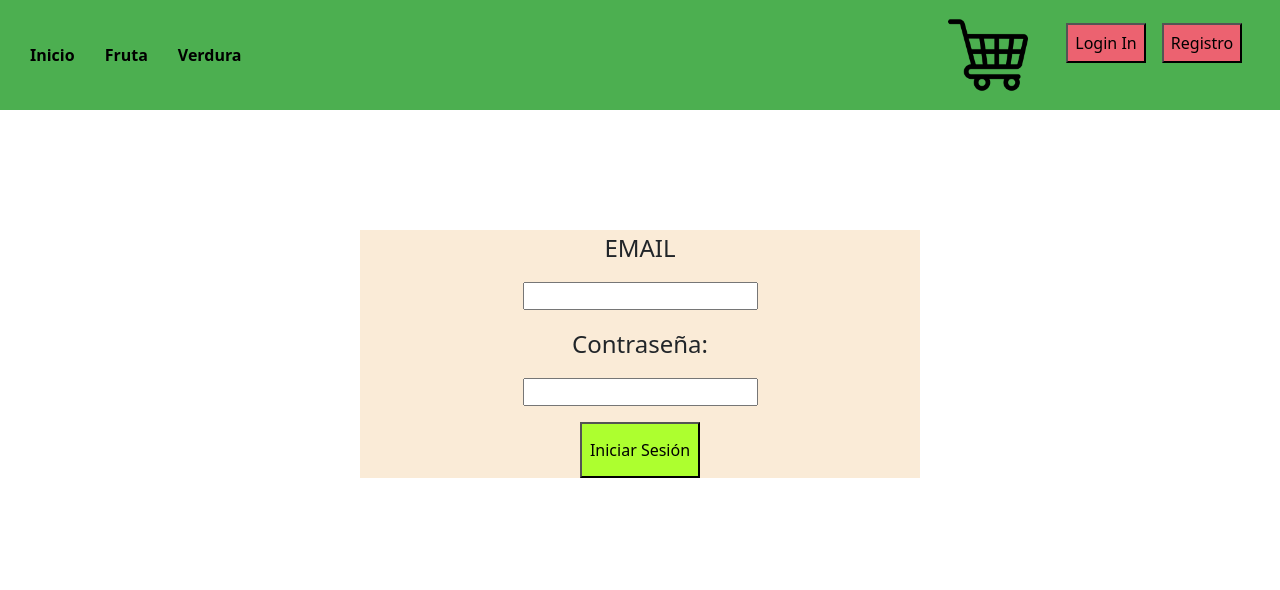
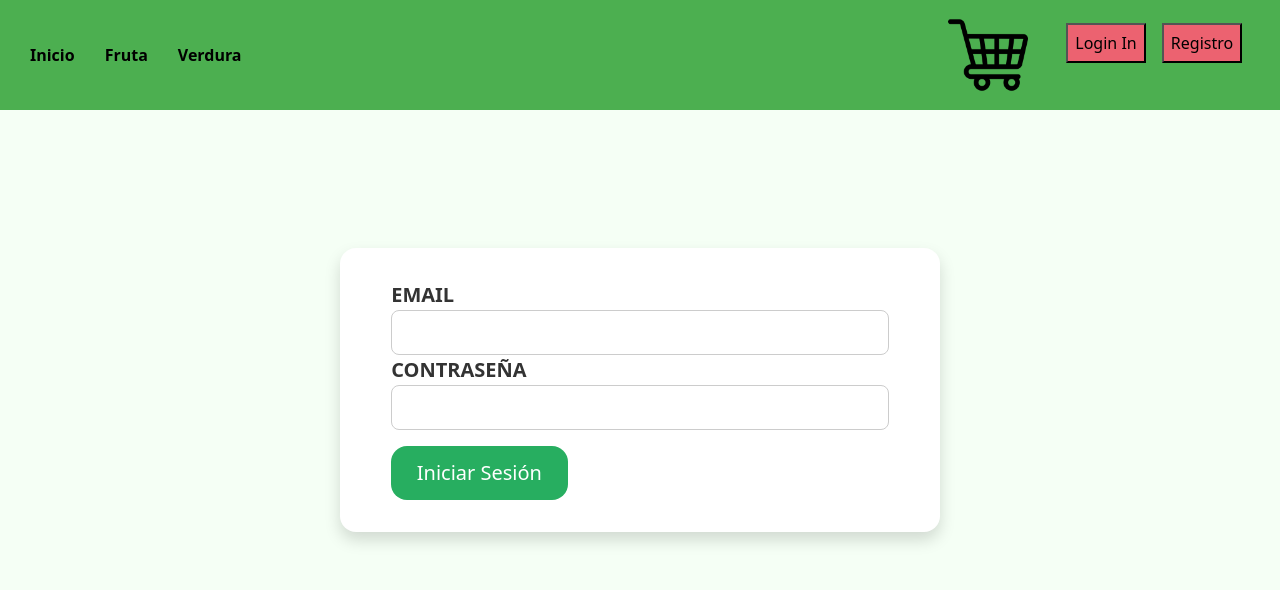
Before and after one commit to LaraGC31/fruteria, an Angular app: page /login in a window 1280 px wide. Shown: the top 590 px of the page. Built offline with nearby package versions, Linux system fonts and the light colour scheme.

Commit message:
cambios en el inicio

```diff
--- a/src/app/formulario-frutas-verduras/formulario-frutas-verduras.component.html
+++ b/src/app/formulario-frutas-verduras/formulario-frutas-verduras.component.html
@@ -1,7 +1,7 @@
 <div id="general">
 <form (ngSubmit)="onSubmit()"  enctype="multipart/form-data">
 <div class="input-container">
-<label for="nombre">Nombre:</label>
+<label for="nombre">NOMBRE</label>
     <input type="text" [(ngModel)]="nombre" name="nombre" id="nombre">
 
 </div>
@@ -14,10 +14,10 @@
     }
 </div>
 <div class="input-container">
-    <label for="categoria">Categorias</label>
+    <label for="categoria">CATEGORIAS</label>
     <select name="categorias" id="categoria" [(ngModel)]="idCategoria">
         @for(data of data; track data.id){
-            <option value="{{data.id}}">{{data.nombre}}</option>
+            <option value="{{data.id}}">{{data.nombre.toUpperCase()}}</option>
             }
     </select>
 
@@ -31,12 +31,13 @@
     }
 </div>
 <div class="input-container">
-    <label for="stock">¿Tienes stock?</label>
-    <select name="stock" id="stock" [(ngModel)]="stock">
-        <option value="0">No</option>
-        <option value="1">Si</option>
-    </select>
-
+    <label for="stock">¿TIENE STOCK?</label>
+    <label>
+      <input type="radio" [(ngModel)]="stock" name="riesgo" id="riesgo1" value="1">
+      SI
+      <input type="radio" [(ngModel)]="stock" name="riesgo" id="riesgo2" value="0">
+      NO
+    </label>
 </div>
 <div id="formErrors">
     @if(botonAniadir){
@@ -47,7 +48,7 @@
     }
 </div>
 <div class="input-container">
-    <label for="foto">Foto:</label>
+    <label for="foto">FOTO</label>
     <input type="file" [(ngModel)]="foto" (change)="onFileSelected($event)" id="foto" name="foto">
 
 </div>
@@ -60,7 +61,7 @@
     }
 </div>
 <div class="input-container">
-    <label for="descripcion">Descripcion:</label>
+    <label for="descripcion">DESCRIPCION</label>
     <textarea name="descripcion" [(ngModel)]="descripcion" id="descripcion"></textarea>
 
 </div>
@@ -73,7 +74,7 @@
     }
 </div>
 <div class="input-container">
-<label for="precio">Precio</label>
+<label for="precio">PRECIO</label>
     <input type="text" [(ngModel)]="precio" id="precio" name="precio">
 
 </div>
--- a/src/app/formulario-frutas-verduras/formulario-frutas-verduras.component.ts
+++ b/src/app/formulario-frutas-verduras/formulario-frutas-verduras.component.ts
@@ -13,7 +13,7 @@ import {CategoriaService} from '../services/categorias/categoria.service';
 })
 export class FormularioFrutasVerdurasComponent implements OnInit{
 nombre:string = '';
-stock:any = '';
+stock:any = '1';
 idCategoria:any = '';
 descripcion:string = '';
 precio:any = '';
--- a/src/app/inicio/inicio.component.css
+++ b/src/app/inicio/inicio.component.css
@@ -21,3 +21,14 @@ button{
     background-color: rgb(251, 54, 74);
     margin: 15vh;
 }
+
+
+
+
+h1{
+    text-align: center;
+
+}
+.slide{
+    margin-top: 10vh;
+}
--- a/src/app/inicio/inicio.component.html
+++ b/src/app/inicio/inicio.component.html
@@ -3,7 +3,43 @@
         <img src="../../assets/logo.jpg" alt="fruteria">
     </div>
     <div id="texto">
-        Bienvenido a nuestra Fruteria en ella encontraras todo tipo de productos, ya sean frutas o verdura , todos españoles y de buena calidad, al mejor precio y justo para entregar a la puerta de tu casa. Solo tiene que registrarse en los botones de aqui abajo para empezar a pedir.
+        Bienvenido a nuestra Frutería. Aquí encontrarás todo tipo de productos, ya sean frutas o verduras, todos de origen español y de excelente calidad, al mejor precio y con entrega a domicilio. Solo tienes que registrarte usando los botones de abajo para empezar a hacer tu pedido
     </div>
-
-</div>
+    <div id="carouselExample" class="carousel slide">
+        <h1>ESTA ES ALGUNA DE NUESTRA FRUTA</h1>
+        <div class="carousel-inner">
+          <div class="carousel-item active">
+            <img src="http://localhost/proyecto/back-end/assets/uploads/1743950945_6319961manzana.jpg" class="d-block mx-auto w-50" alt="foto">
+          </div>
+          <div class="carousel-item">
+            <img src="http://localhost/proyecto/back-end/assets/uploads/1743951171_5672669platanos.jpg"  class="d-block mx-auto w-25" alt="foto">
+          </div>
+          <div class="carousel-item">
+            <img src="http://localhost/proyecto/back-end/assets/uploads/1743951264_1729112peras.jpg"  class="d-block mx-auto w-25" alt="foto">
+          </div>
+          <div class="carousel-item">
+            <img src="http://localhost/proyecto/back-end/assets/uploads/1743951425_5645653pimientos.jpg"  class="d-block mx-auto w-25 " alt="foto">
+          </div>
+          <div class="carousel-item">
+            <img src="http://localhost/proyecto/back-end/assets/uploads/1743952076_8414262limones.jpg"  class="d-block mx-auto w-25  " alt="foto">
+          </div>
+          <div class="carousel-item">
+            <img src="http://localhost/proyecto/back-end/assets/uploads/1743951748_3671924col.jpg"  class="d-block mx-auto w-25 " alt="foto">
+          </div>
+          <div class="carousel-item">
+            <img src="http://localhost/proyecto/back-end/assets/uploads/1743951652_4488447naranja.jpg"  class="d-block mx-auto w-25 " alt="foto">
+          </div>
+          <div class="carousel-item">
+            <img src="http://localhost/proyecto/back-end/assets/uploads/1743951936_9623511berenjena.jpg"  class="d-block mx-auto w-25 " alt="foto">
+          </div>
+        </div>
+        <button class="carousel-control-prev" type="button" data-bs-target="#carouselExample" data-bs-slide="prev">
+          <span class="carousel-control-prev-icon" aria-hidden="true"></span>
+          <span class="visually-hidden">Previous</span>
+        </button>
+        <button class="carousel-control-next" type="button" data-bs-target="#carouselExample" data-bs-slide="next">
+          <span class="carousel-control-next-icon " aria-hidden="true"></span>
+          <span class="visually-hidden">Next</span>
+        </button>
+      </div>
+    </div>
--- a/src/app/inicio/inicio.component.ts
+++ b/src/app/inicio/inicio.component.ts
@@ -1,18 +1,23 @@
-import { Component } from '@angular/core';
+import { Component, OnInit } from '@angular/core';
 import { DataSignalService } from '../services/data-signal/data-signal.service';
 import { Router } from '@angular/router';
+import {ProductosService} from '../services/productos/productos.service';
+
 @Component({
   selector: 'app-inicio',
   imports: [],
   templateUrl: './inicio.component.html',
   styleUrl: './inicio.component.css'
 })
-export class InicioComponent  {
-
+export class InicioComponent implements OnInit  {
+data:any = '';
 
   constructor(private router: Router,
-    private dataService: DataSignalService
-  ){
+    private dataService: DataSignalService,
+    private productosService: ProductosService
+  ){}
+  ngOnInit(){
+    this.getProductos();
 
   }
   login(){
@@ -33,5 +38,11 @@ export class InicioComponent  {
   get usuarioRol():string {
     return this.dataService.getRol();
   }
+  getProductos(){
+    this.productosService.getProductos().subscribe((data)=>{
+      this.data = data
+    })
+  }
+
 
 }
--- a/src/app/login/login.component.css
+++ b/src/app/login/login.component.css
@@ -1,26 +1,71 @@
 #general{
-display: flex;
-align-items: center;
-justify-content: center;
-flex-direction: column;
-width: 100%;
-margin-top:15vh ;
-}
-form{
-    background-color: antiquewhite;
-    width: 70vh;
     display: flex;
     align-items: center;
     justify-content: center;
-    flex-direction: column;
+    height: 70vh;
+    width: 100%;
+    background-color: #f5fff5;
 }
-label{
-    font-size: 3vh;
-    text-align: center;
+form {
+  background-color: #ffffff;
+  padding: 4vh 4vw;
+  border-radius: 2vh;
+  box-shadow: 0 8px 16px rgba(0, 0, 0, 0.15);
+  width: 100%;
+  max-width: 600px;
+  transition: transform 0.3s ease, box-shadow 0.3s ease;
+}
+form:hover {
+  transform: scale(1.01);
+  box-shadow: 0 12px 20px rgba(0, 0, 0, 0.2);
+}
+form .input-container {
+  display: flex;
+  flex-direction: column;
 }
 
-input[type="submit"]{
-    width: 15vh;
-    height: 7vh;
-    background-color: greenyellow;
+form .input-container label {
+  font-size: 2.5vh;
+  font-weight: bold;
+  color: #333;
 }
+
+form .input-container input{
+ font-size: 2vh;
+  padding: 1.2vh;
+}
+
+input[type="email"],
+input[type="password"]{
+  width: 100%;
+  padding: 1.2vh;
+  font-size: 2vh;
+  border: 1px solid #ccc;
+  border-radius: 1vh;
+  box-sizing: border-box;
+  outline: none;
+  transition: border-color 0.3s ease;
+}
+
+input[type="email"]:focus,
+input[type="password"]:focus {
+  border-color: #3498db;
+}
+
+
+
+input[type="submit"] {
+  background-color: #27ae60;
+  color: #fff;
+  border: none;
+  padding: 1.5vh 2vw;
+  font-size: 2.5vh;
+  border-radius: 2vh;
+  cursor: pointer;
+  transition: background-color 0.3s ease;
+  margin-top: 2vh;
+}
+
+input[type="submit"]:hover {
+  background-color: #219150;
+}
--- a/src/app/login/login.component.html
+++ b/src/app/login/login.component.html
@@ -1,17 +1,13 @@
 <div id="general">
     <form (ngSubmit)="onSubmit()">
-        <p>
+        <div class="input-container">
             <label for="email">EMAIL</label>
-        </p>
-        <p>
             <input type="email" id="email"[(ngModel)]="email" name="email">
-        </p>
-        <p>
-            <label for="password">Contraseña:</label>
-        </p>
-        <p>
+        </div>
+        <div class="input-container">
+            <label for="password">CONTRASEÑA</label>
             <input type="password" [(ngModel)]="password" id="password" name="password">
-        </p>
+        </div>
         <input type="submit" name="btnLogin" value="Iniciar Sesión" id="btnLogin">
     </form>
 </div>
--- a/src/app/registro/registro.component.css
+++ b/src/app/registro/registro.component.css
@@ -8,7 +8,7 @@
     margin-top: 5vh;
 }
 form {
-  background-color: #ffffff; /* Color blanco */
+  background-color: #ffffff;
   padding: 4vh 4vw;
   border-radius: 2vh;
   box-shadow: 0 8px 16px rgba(0, 0, 0, 0.15);
@@ -32,17 +32,15 @@ form .input-container label {
   color: #333;
 }
 
-form .input-container input,
-form .input-container select,
-form .input-container textarea {
+form .input-container input {
   font-size: 2vh;
   padding: 1.2vh;
 }
 
 input[type="text"],
-input[type="file"],
-textarea,
-select {
+input[type="email"],
+input[type="password"],
+input[type="tel"] {
   width: 100%;
   padding: 1.2vh;
   font-size: 2vh;
@@ -54,15 +52,12 @@ select {
 }
 
 input[type="text"]:focus,
-textarea:focus,
-select:focus {
+input[type="email"]:focus,
+input[type="password"]:focus,
+input[type="tel"]:focus {
   border-color: #3498db;
 }
 
-textarea {
-  resize: vertical;
-  min-height: 10vh;
-}
 
 input[type="submit"] {
   background-color: #27ae60;
@@ -84,17 +79,11 @@ select {
   background-color: #f9f9f9;
 }
 
-input[type="file"] {
-  padding: 0.5vh 1vw;
-  border: 1px solid #ccc;
-}
 
 #formErrors {
   min-height: 3.5vh;
 
-
 }
-
 #formErrors p {
   font-size: 2vh;
   background-color: red;
--- a/src/app/services/productos/productos.service.ts
+++ b/src/app/services/productos/productos.service.ts
@@ -30,4 +30,7 @@ export class ProductosService {
   getProductosByVerdura(){
     return this.http.get(`${environment.baseUrl}Productos/getProductosByVerdura`);
   }
+  getProductos(){
+    return this.http.get(`${environment.baseUrl}Productos/getProductos`);
+  }
 }
```
Also changed, not shown: 2 other files (tests, documents, lock files or other folders).
